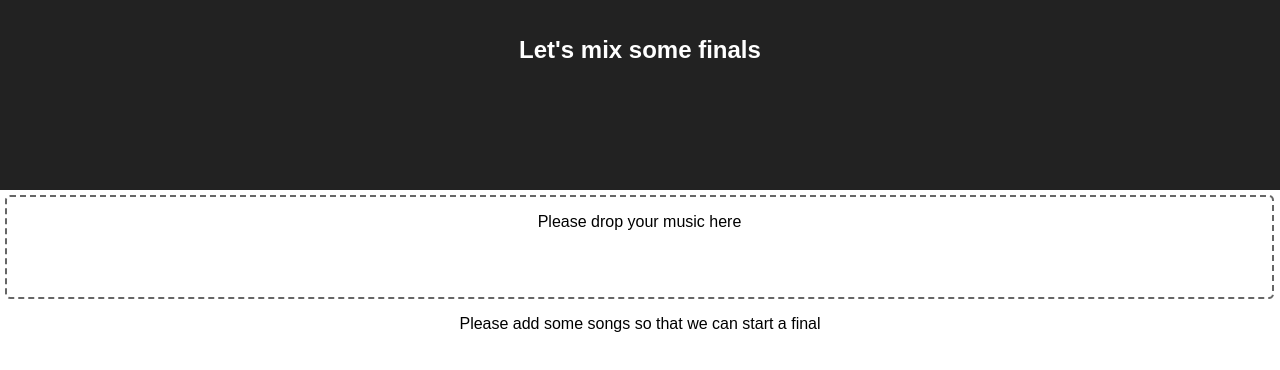
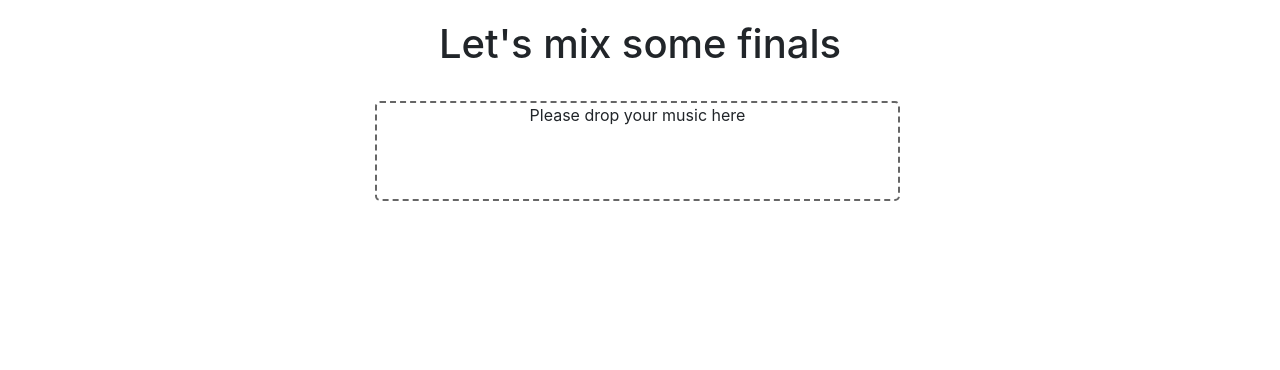
Before and after one commit to DanielMSchmidt/dancesport-finals, a React (Create React App) app: page / in a window 1280 px wide. Shown: the top 370 px of the page. Built offline with nearby package versions, Linux system fonts and the light colour scheme.

Commit message:
style current version

```diff
--- a/package.json
+++ b/package.json
@@ -4,11 +4,13 @@
   "version": "0.1.0",
   "private": true,
   "dependencies": {
+    "bootstrap": "^4.0.0",
     "react": "^16.3.0",
     "react-beautiful-dnd": "^6.0.2",
     "react-dom": "^16.3.0",
     "react-dropzone": "^4.2.9",
     "react-scripts": "1.1.2",
+    "reactstrap": "^5.0.0",
     "recorderjs": "^1.0.1",
     "smoothfade": "^1.1.0"
   },
--- a/src/App.js
+++ b/src/App.js
@@ -1,4 +1,5 @@
 import React, { Component } from "react";
+import { Button, ButtonGroup, Container, Row, Col } from "reactstrap";
 import Recorder from "recorderjs";
 
 import "./App.css";
@@ -20,6 +21,16 @@ function forceDownload(blob, filename) {
   a.click();
   URL.revokeObjectURL(url);
 }
+
+const Centered = ({ children }) => (
+  <Row style={{ marginTop: 20, marginBottom: 20 }}>
+    <Col xs="0" lg="3" />
+    <Col xs="12" lg="6">
+      {children}
+    </Col>
+    <Col xs="0" lg="3" />
+  </Row>
+);
 
 const seconds = 1000;
 
@@ -94,12 +105,12 @@ class App extends Component {
 
   render() {
     return (
-      <div className="App">
-        <header className="App-header">
-          <h1 className="App-title">Let's mix some finals</h1>
-        </header>
+      <Container className="App">
+        <Centered>
+          <h1 className="display-5">Let's mix some finals</h1>
+        </Centered>
 
-        <section>
+        <Centered>
           <MusicDrop
             onNewMusic={file =>
               this.setState(state => ({
@@ -107,26 +118,46 @@ class App extends Component {
               }))
             }
           />
+        </Centered>
+
+        <Centered>
+          <ButtonGroup>
             {this.state.songs.length ? (
               this.state.playing ? (
-              <a onClick={this.abortFinal.bind(this)}>Abort Final</a>
+                <Button color="danger" onClick={this.abortFinal.bind(this)}>
+                  Abort Final
+                </Button>
               ) : (
-              <a onClick={this.playFinal.bind(this)}>Play Final</a>
+                <Button color="primary" onClick={this.playFinal.bind(this)}>
+                  Play Final
+                </Button>
               )
-          ) : (
-            <p>Please add some songs so that we can start a final</p>
-          )}
+            ) : null}
 
             {this.state.songs.length ? (
               this.state.recording ? (
-              <a onClick={this.abortFinal.bind(this, true)}>Abort Recording</a>
+                <Button
+                  color="danger"
+                  onClick={this.abortFinal.bind(this, true)}
+                >
+                  Abort Recording
+                </Button>
               ) : (
-              <a onClick={this.playFinal.bind(this, true)}>Record Final</a>
+                <Button
+                  color="primary"
+                  onClick={this.playFinal.bind(this, true)}
+                >
+                  Record & Play Final
+                </Button>
               )
             ) : null}
-        </section>
+          </ButtonGroup>
+        </Centered>
 
-        <section>
+        <Centered>
+          {this.state.songs.length ? (
+            <p>You can drag this list to sort it</p>
+          ) : null}
           <SongList
             songs={this.state.songs.map(song => ({
               id: song.name,
@@ -138,8 +169,8 @@ class App extends Component {
               })
             }
           />
-        </section>
-      </div>
+        </Centered>
+      </Container>
     );
   }
 }
--- a/src/Song.js
+++ b/src/Song.js
@@ -31,7 +31,7 @@ class Song extends Component {
     const { name } = this.props.song;
 
     return (
-      <li>
+      <div>
         <a
           onClick={
             this.state.playing
@@ -42,7 +42,7 @@ class Song extends Component {
           {this.state.playing ? (this.state.songApi ? `▶️` : `⏬`) : `⏸️ `}
         </a>
         {name}
-      </li>
+      </div>
     );
   }
 }
--- a/src/SongList.js
+++ b/src/SongList.js
@@ -30,7 +30,7 @@ const getItemStyle = (isDragging, draggableStyle) => ({
 const getListStyle = isDraggingOver => ({
   background: isDraggingOver ? "lightblue" : "lightgrey",
   padding: grid,
-  width: 250
+  width: "100%"
 });
 
 class SongList extends Component {
@@ -93,16 +93,4 @@ class SongList extends Component {
   }
 }
 
-// import React, { Component } from "react";
-
-// class SongList extends Component {
-//   render() {
-//     return (
-//       <ul>
-//         {this.props.songs.map(song => )}
-//       </ul>
-//     );
-//   }
-// }
-
 export default SongList;
```
Also changed, not shown: src/index.js (+7 -6 lines), 1 other file (tests, documents, lock files or other folders). Lines whose indentation alone changed are shown as unchanged.
